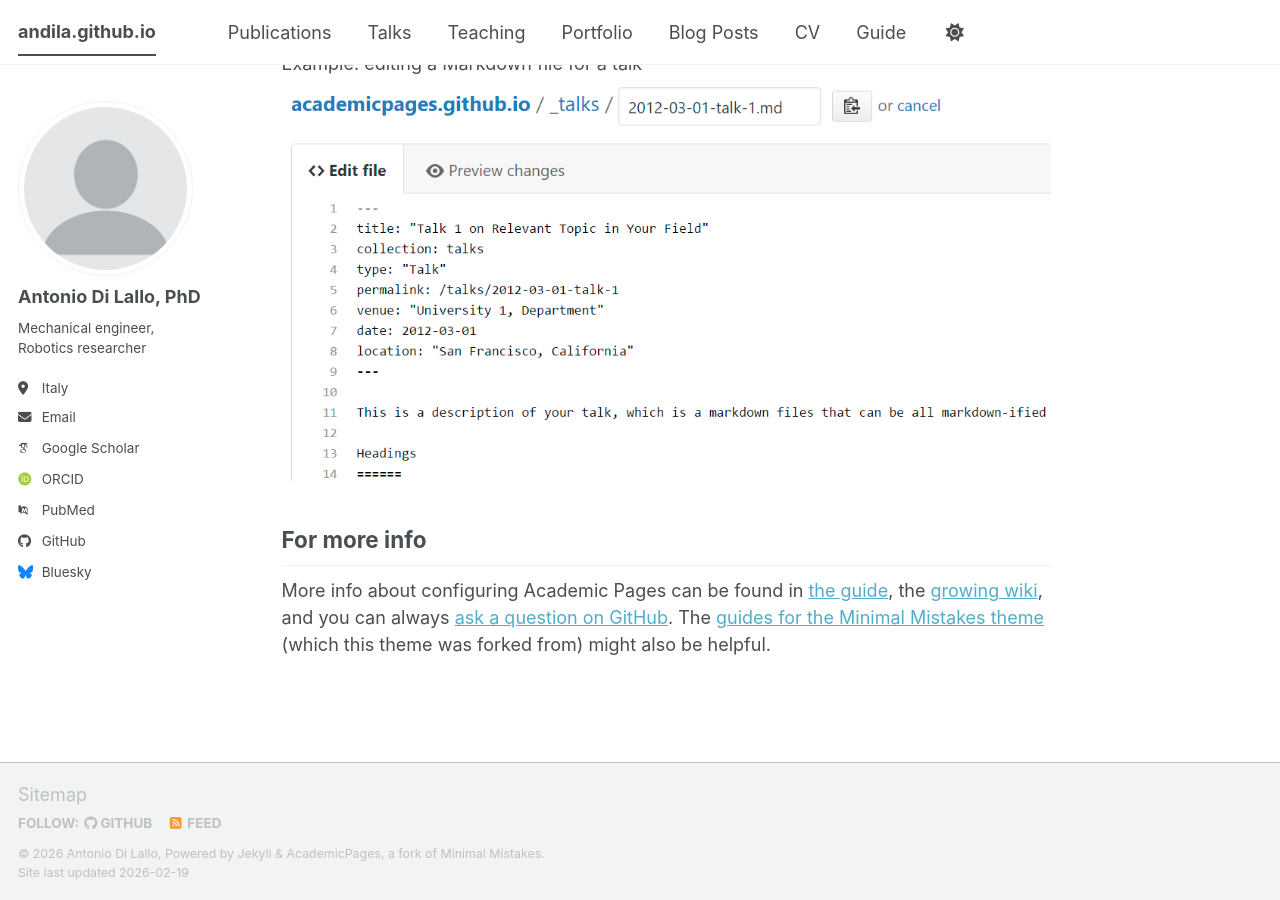
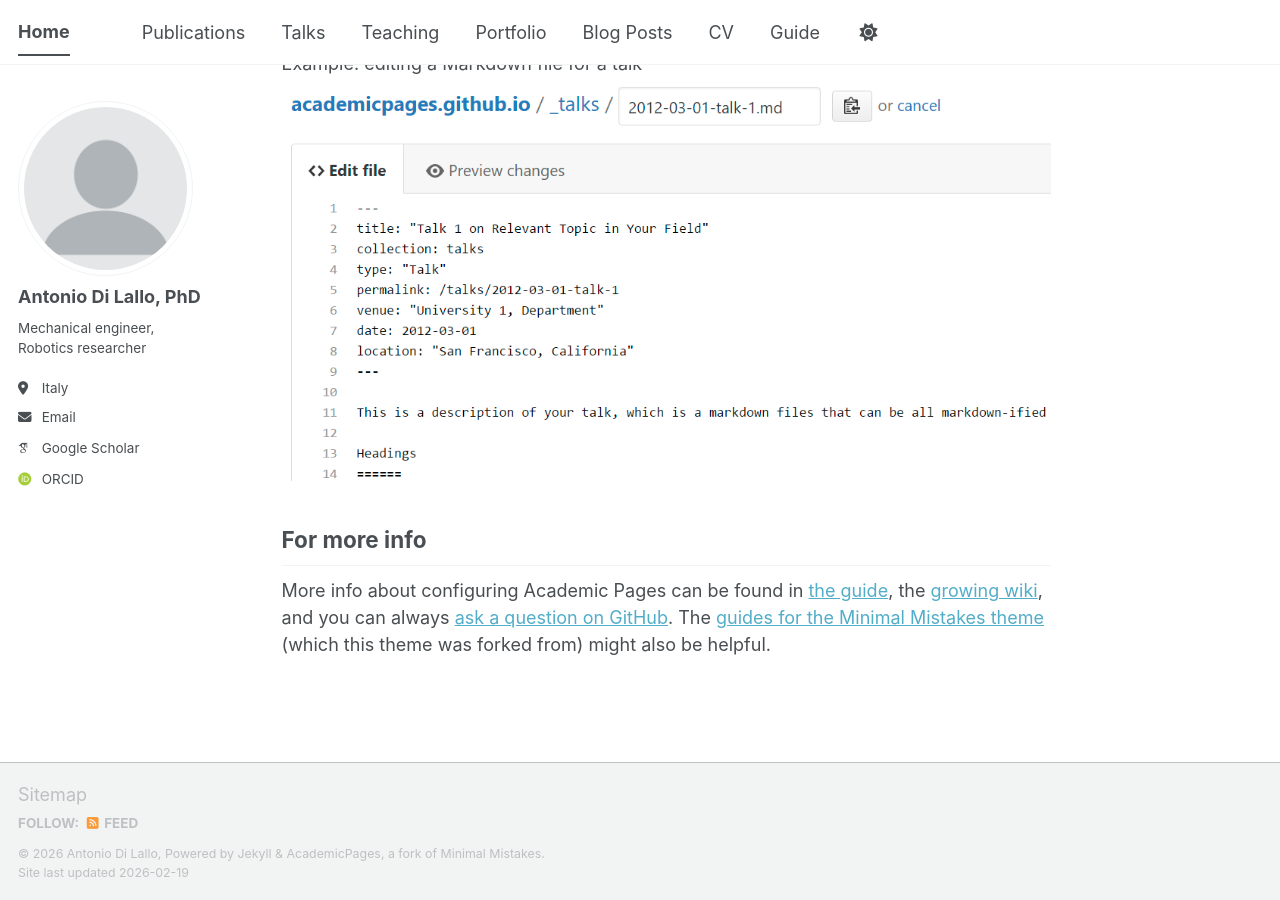
Before and after one commit to AnDiLa/andila.github.io, a Jekyll site: the page built from _pages/about.md, in a window 1280 px wide and 900 px high, scrolled down 2720 px. Built offline with Jekyll 4.4.1, drawn with Linux system fonts in a browser that asks for light colours; some web fonts are replaced; a script bundle is joined from its source files by our own code; library files that are not in the unit come from our copies.

Commit message:
Update _config.yml

```diff
--- a/_config.yml
+++ b/_config.yml
@@ -9,7 +9,7 @@
 # Basic Site Settings
 locale                   : "en-US"
 site_theme               : "default" # The available themes options are "default", "air", "sunrise", "mint", "dirt" and "contrast"
-title                    : #"Antonio Di Lallo's Webpage"
+title                    : "Home"
 title_separator          : "-"
 name                     : &name "Antonio Di Lallo"
 description              : &description "Antonio Di Lallo's portfolio"   # Update this with a general description of your site, this is the default if not overridden by a page
@@ -26,7 +26,7 @@ author:
   avatar           : "profile.png"
   name             : "Antonio Di Lallo, PhD"
   pronouns         : # example: "she/her"
-  bio              : "Mechanical engineer, Robotics researcher"
+  bio              : "Mechanical engineer,      Robotics researcher"
   location         : "Italy"
   employer         : #"Red Brick University"
   uri              : # URL
@@ -38,10 +38,10 @@ author:
   googlescholar    : "https://scholar.google.com/citations?user=FGNUFCcAAAAJ"
   inspire-hep      : # URL
   impactstory      : # URL
-  orcid            : "https://orcid.org/yourorcidurl"
+  orcid            : "https://orcid.org/0000-0001-6389-4177"
   semantic         : # URL
   ssrn             : # URL
-  pubmed           : "https://www.ncbi.nlm.nih.gov/pubmed/?term=john+snow"
+  pubmed           : #"https://www.ncbi.nlm.nih.gov/pubmed/?term=john+snow"
   researchgate     : # URL
   scopus           : # URL
   zotero           : # URL
@@ -51,13 +51,13 @@ author:
   bitbucket        : # Username - Update with your username on the site
   codepen          : # Username
   dribbble         : # Username
-  github           : "academicpages"
+  github           : #"academicpages"
   kaggle           : # Username
   stackoverflow    : # User number or user number and name (i.e., use "1" or "1/jeff-atwood")
 
   # Social media
   artstation       : # Username
-  bluesky          : "bsky.app" # Replace this with you Bluesky username
+  bluesky          : #"bsky.app" # Replace this with you Bluesky username
   facebook         : # Username
   flickr           : # Username
   foursquare       : # Username
```
